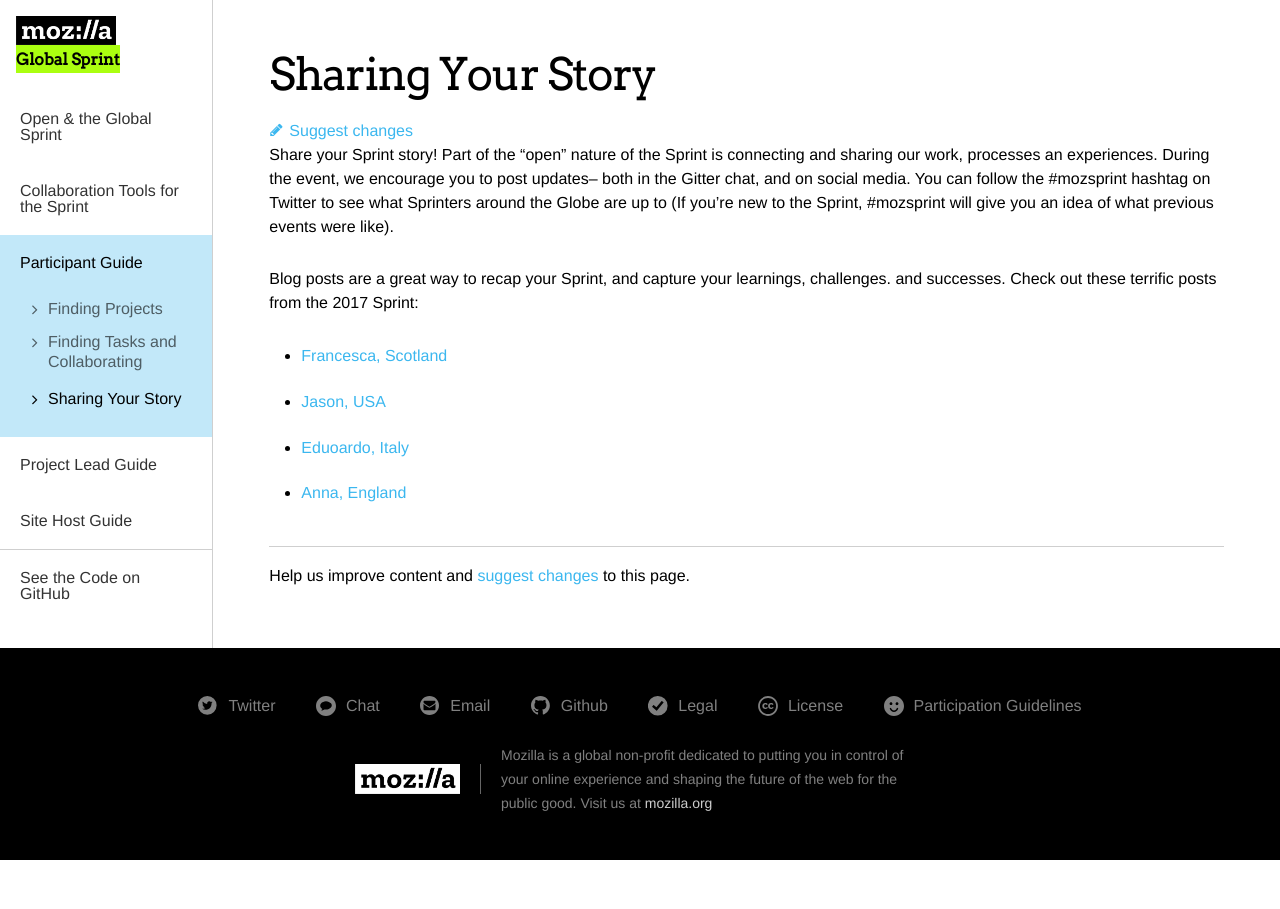
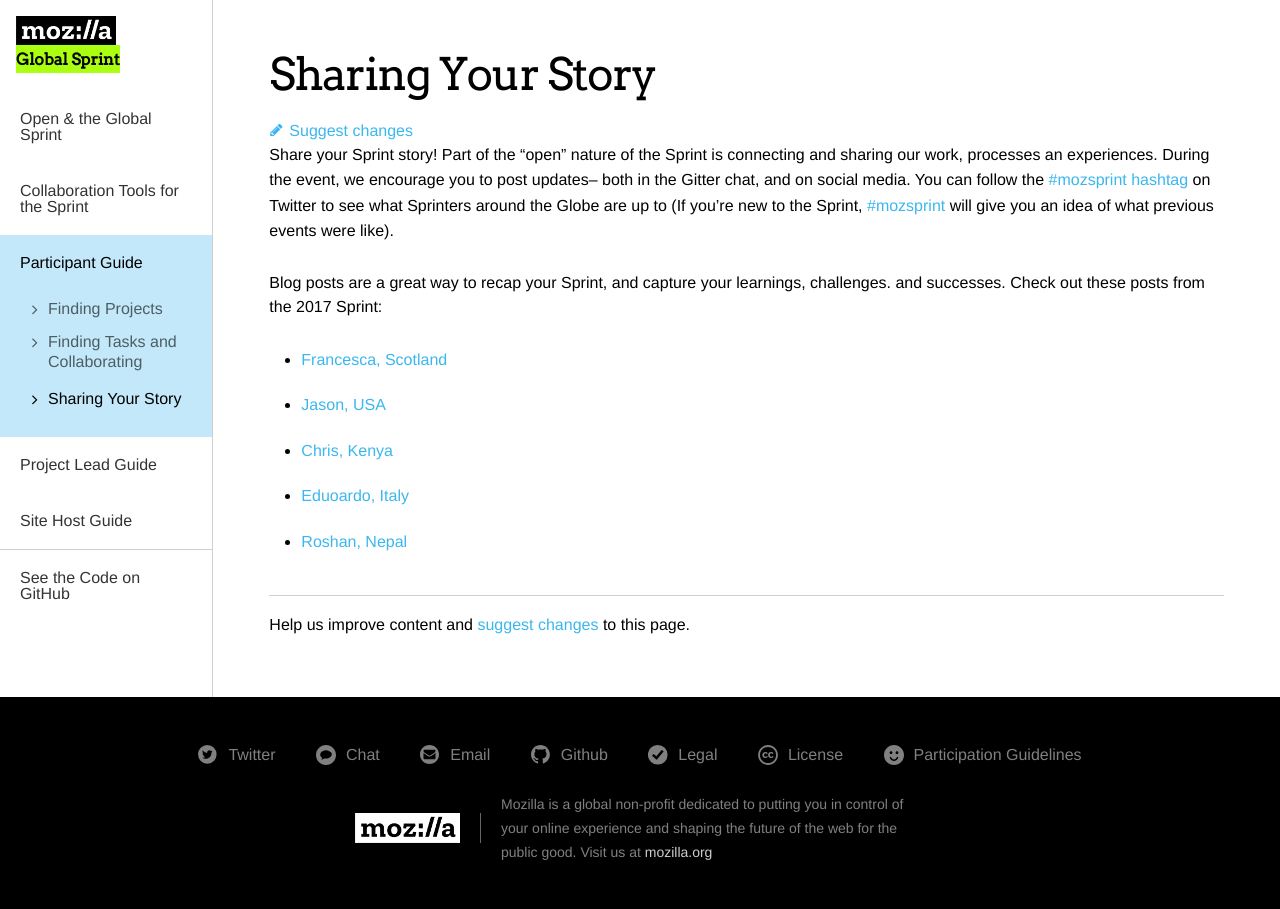
Before and after one commit to mozilla/global-sprint, a Jekyll site: the page built from _articles/participants-guide/share-your-story.md, in a window 1280 px wide. Built offline with Jekyll 4.4.1, drawn with Linux system fonts in a browser that asks for light colours; comment, search, counter and statistics services are not loaded.

Commit message:
Update share-your-story.md

```diff
--- a/_articles/participants-guide/share-your-story.md
+++ b/_articles/participants-guide/share-your-story.md
@@ -4,11 +4,12 @@ title: Sharing Your Story
 ---
 
 Share your Sprint story!
-Part of the "open" nature of the Sprint is connecting and sharing our work, processes an experiences. During the event, we encourage you to post updates-- both in the Gitter chat, and on social media. You can follow the #mozsprint hashtag on Twitter to see what Sprinters around the Globe are up to (If you're new to the Sprint, #mozsprint will give you an idea of what previous events were like).
+Part of the "open" nature of the Sprint is connecting and sharing our work, processes an experiences. During the event, we encourage you to post updates-- both in the Gitter chat, and on social media. You can follow the [#mozsprint hashtag](https://twitter.com/hashtag/mozsprint?lang=en) on Twitter to see what Sprinters around the Globe are up to (If you're new to the Sprint, [#mozsprint](https://twitter.com/hashtag/mozsprint?lang=en) will give you an idea of what previous events were like).
 
-Blog posts are a great way to recap your Sprint, and capture your learnings, challenges. and successes. Check out these terrific posts from the 2017 Sprint:
+Blog posts are a great way to recap your Sprint, and capture your learnings, challenges. and successes. Check out these posts from the 2017 Sprint:
 
 * [Francesca, Scotland](https://francescamancini.github.io/MozSprint/)
 * [Jason, USA](https://medium.com/@jaheppler/introducing-omaha-parks-26bc64ff2e0b)
+* [Chris, Kenya](https://medium.com/@otta_chris/mozillas-global-sprint-2017-kisumu-kenya-38dc488ec1a1)
 * [Eduoardo, Italy](https://medium.com/@edovio/two-days-at-mozilla-global-sprint-2017-83c90b8f0cd3)
-* [Anna, England](http://rse.shef.ac.uk/blog/mozsprint-2017-at-the-university-of-sheffield/)
+* [Roshan, Nepal](http://roshan.info.np/small-impactful-mozilla-global-sprint-2017-nepal/)
```
